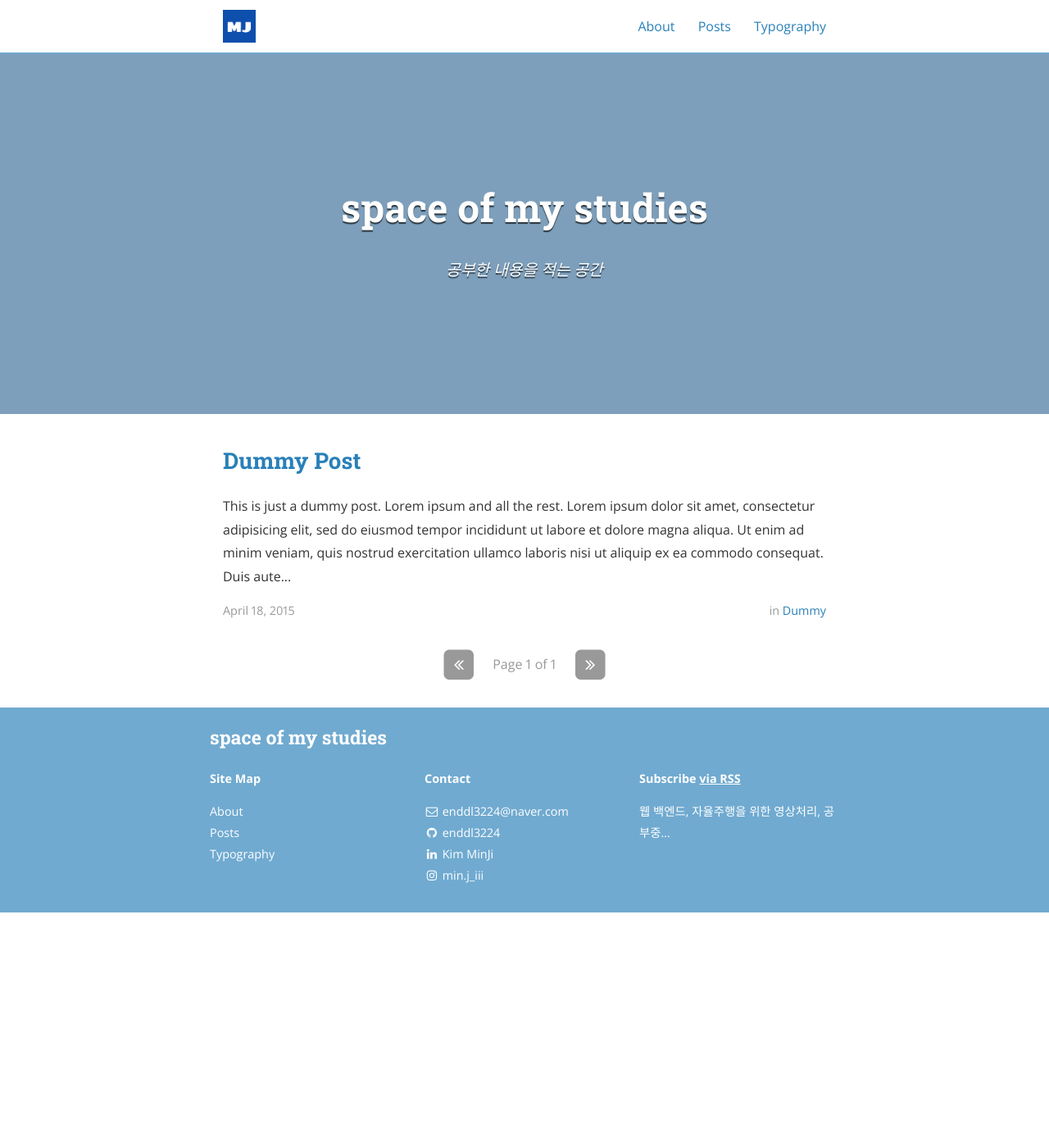
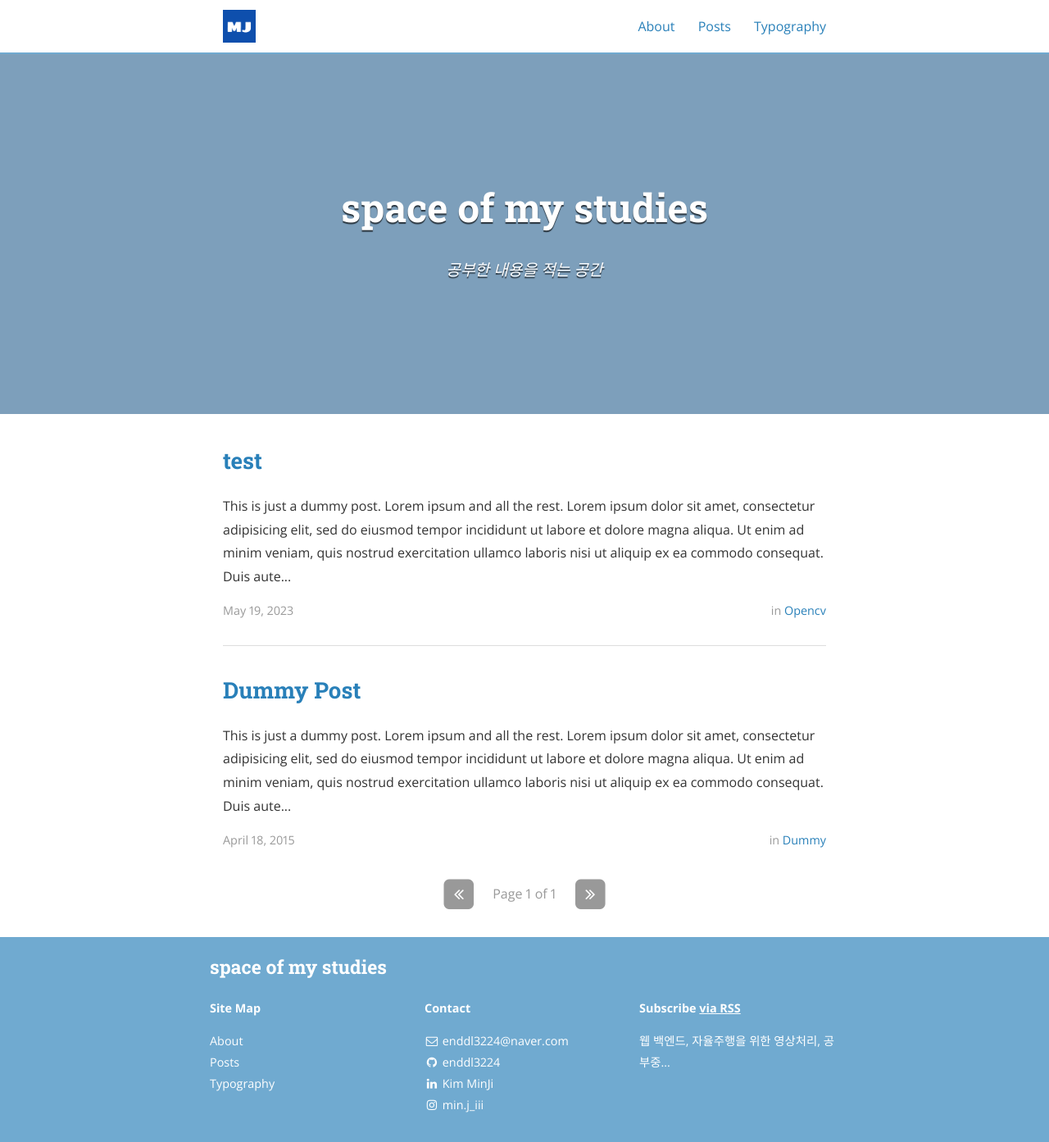
Before and after one commit to enddl3224/enddl3224.github.io, a Jekyll site: the page built from index.html, in a window 1280 px wide and 1393 px high. Shown: the whole window at 82% size. Built offline with Jekyll 4.4.1, drawn with Linux system fonts in a browser that asks for light colours; nearby versions of some CDN libraries; the list of posts is cut into pages by our own code.

Commit message:
UPDATE post

```diff
--- a/_posts/test.md
+++ b/_posts/2023-05-19-test.md
@@ -1,7 +1,7 @@
 ---
 layout: post
-title:  "Dummy Post"
-date:   2015-04-18T14:25:52-05:00
+title:  "test"
+date:   2023-05-19
 author: Ben Centra
 categories: OpenCV
 ---
```
